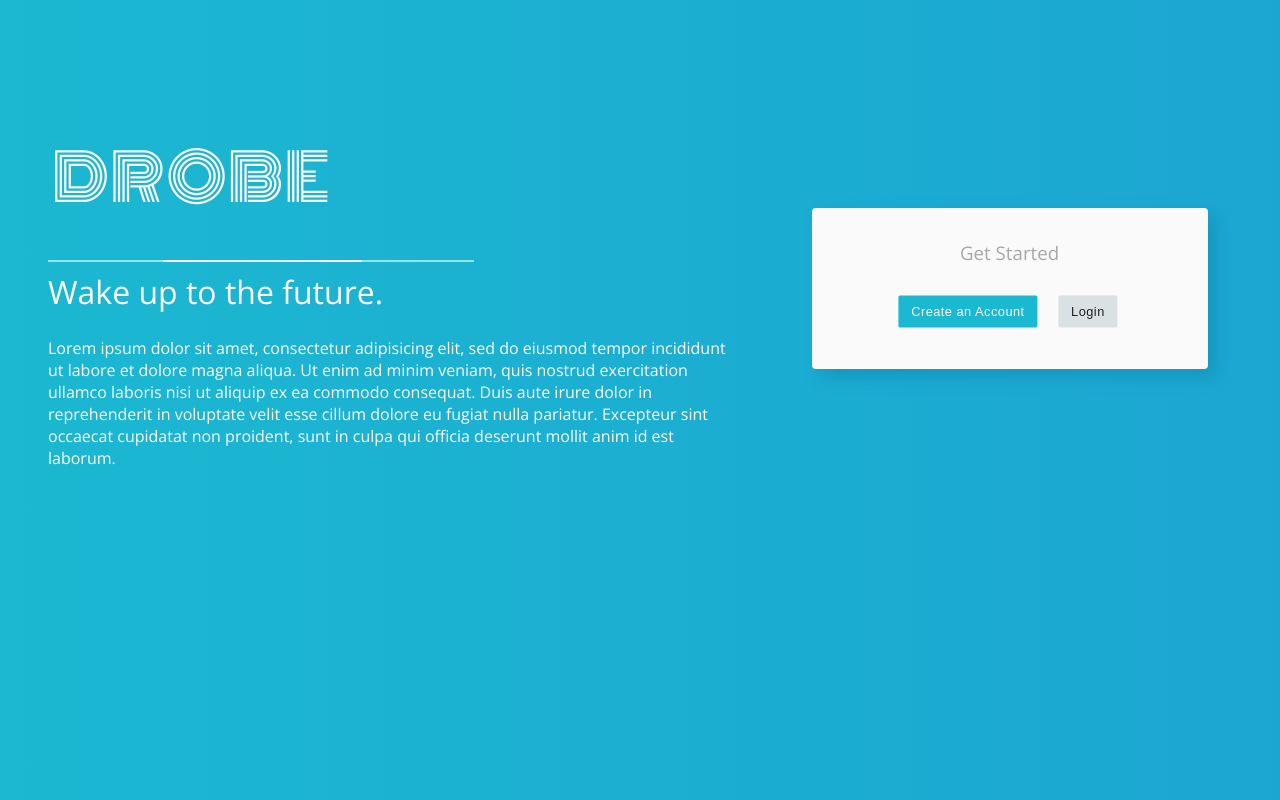
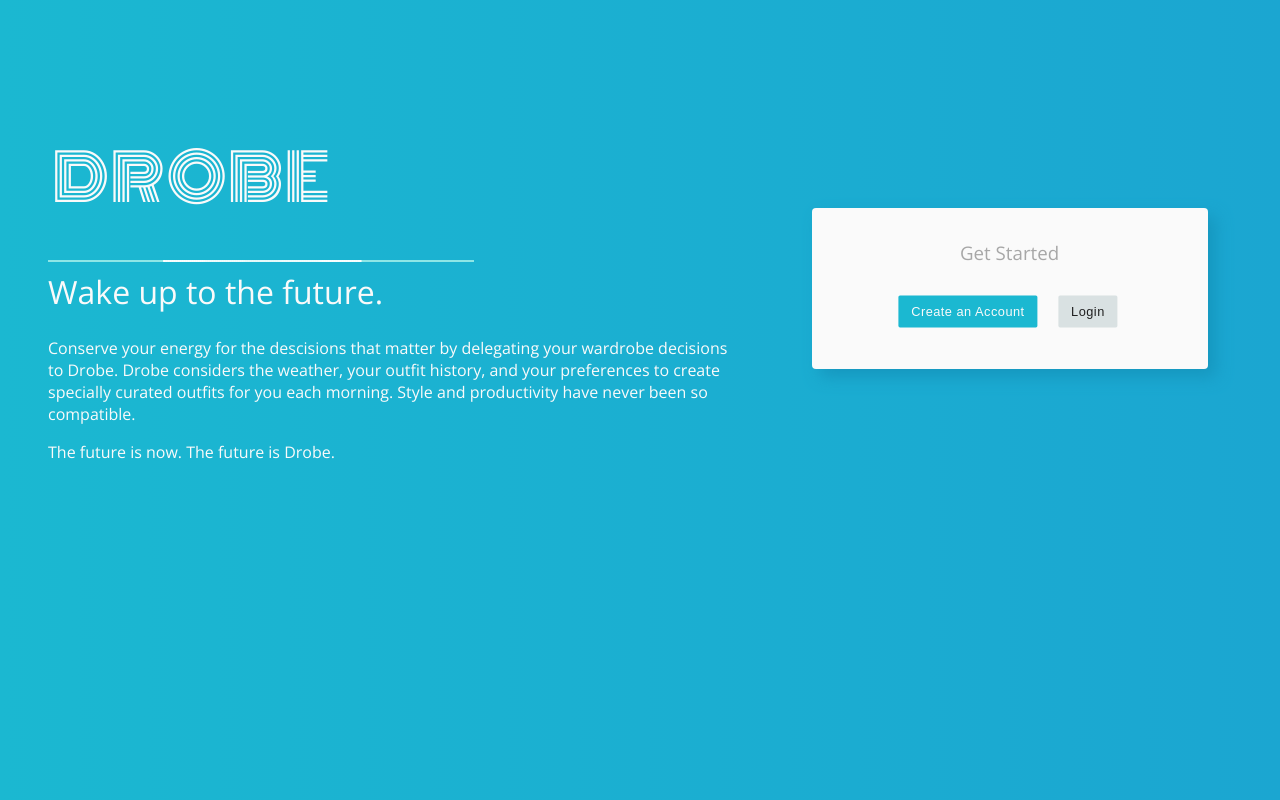
Before and after one commit to henrywoody/drobe, a React (Create React App) app in the folder client/: page / in a window 1280 px wide. Built offline with nearby package versions, Linux system fonts and the light colour scheme.

Commit message:
updates Landing page copy

```diff
--- a/client/src/Pages/Landing/index.jsx
+++ b/client/src/Pages/Landing/index.jsx
@@ -64,7 +64,11 @@ class Landing extends Component {
 						</h2>
 
 						<p>
-							Lorem ipsum dolor sit amet, consectetur adipisicing elit, sed do eiusmod tempor incididunt ut labore et dolore magna aliqua. Ut enim ad minim veniam, quis nostrud exercitation ullamco laboris nisi ut aliquip ex ea commodo consequat. Duis aute irure dolor in reprehenderit in voluptate velit esse cillum dolore eu fugiat nulla pariatur. Excepteur sint occaecat cupidatat non proident, sunt in culpa qui officia deserunt mollit anim id est laborum.
+							Conserve your energy for the descisions that matter by delegating your wardrobe decisions to Drobe. Drobe considers the weather, your outfit history, and your preferences to create specially curated outfits for you each morning. Style and productivity have never been so compatible.
+						</p>
+
+						<p>
+							The future is now. The future is Drobe.
 						</p>
 					</div>
 				</section>
```
